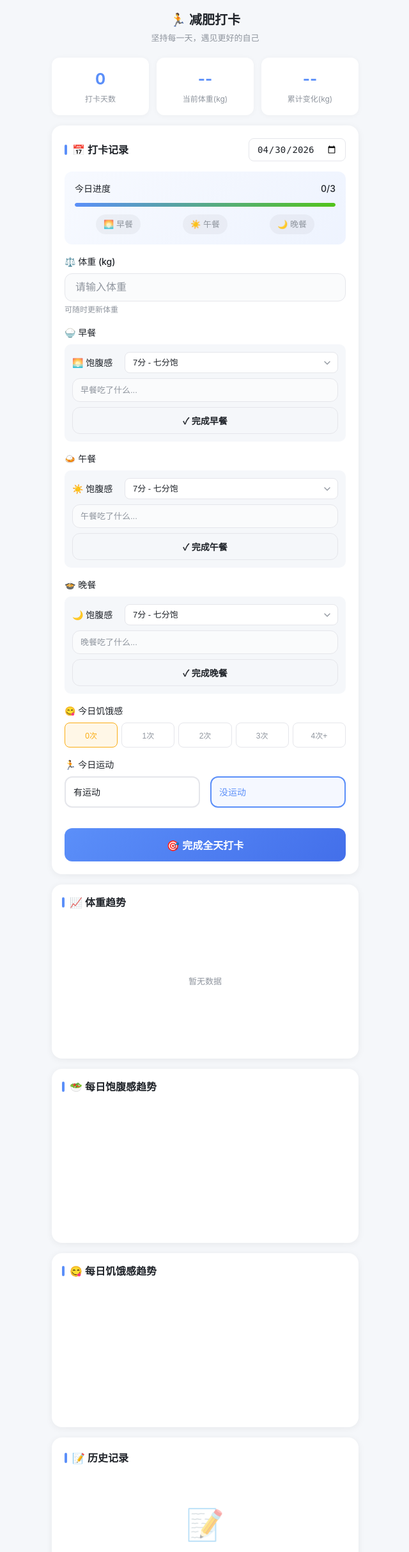
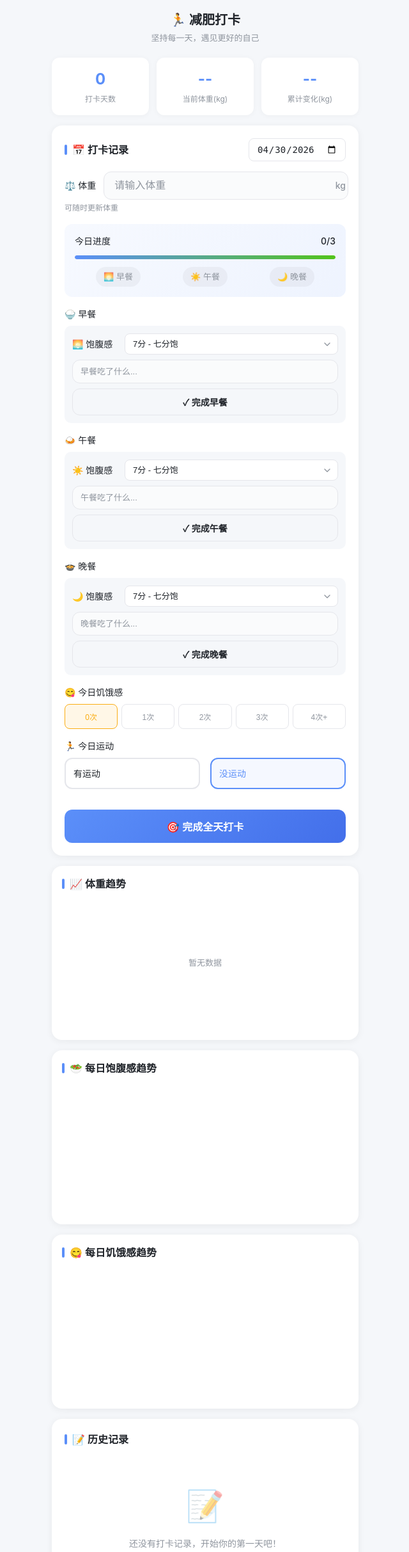
Before and after one commit to yuanjinchao/diet_tracker, a Flask app: page / in a window 1280 px wide. Shown: the top 2425 px of the page at 64% size, without its empty margins (319-959 px from the left). Run offline with Flask 3, Linux system fonts and the light colour scheme; data that the repository does not hold is empty; a map, chart or similar area stays blank.

Commit message:
v1.6.0: 优化体重输入框布局，调整图表高度一致

```diff
--- a/static/css/style.css
+++ b/static/css/style.css
@@ -230,7 +230,7 @@ textarea.form-control {
     height: 200px;
 }
 
-#weightChart, #fullnessChart {
+#weightChart, #fullnessChart, #hungerChart {
     width: 100% !important;
     height: 100% !important;
 }
@@ -689,6 +689,34 @@ textarea.form-control {
     transition: width 0.3s ease;
 }
 
+.weight-input-row {
+    display: flex;
+    align-items: center;
+    gap: 12px;
+}
+
+.weight-input-row label {
+    margin-bottom: 0;
+    font-size: 14px;
+    font-weight: 500;
+    color: var(--text-primary);
+    white-space: nowrap;
+}
+
+.weight-input {
+    flex: 1;
+    padding-right: 40px;
+}
+
+.weight-unit {
+    font-size: 14px;
+    color: var(--text-secondary);
+    font-weight: 500;
+    margin-left: -32px;
+    z-index: 1;
+    position: relative;
+}
+
 .calorie-result {
     margin-top: 16px;
     padding: 16px;
--- a/templates/index.html
+++ b/templates/index.html
@@ -37,6 +37,15 @@
                 </div>
             </div>
 
+            <div class="form-group">
+                <div class="weight-input-row">
+                    <label for="weight">⚖️ 体重</label>
+                    <input type="number" id="weight" class="form-control weight-input" step="0.1" placeholder="请输入体重">
+                    <span class="weight-unit">kg</span>
+                </div>
+                <small class="form-hint">可随时更新体重</small>
+            </div>
+
             <div class="progress-section">
                 <div class="progress-header">
                     <span>今日进度</span>
@@ -53,12 +62,6 @@
             </div>
 
             <form id="recordForm">
-                <div class="form-group">
-                    <label for="weight">⚖️ 体重 (kg)</label>
-                    <input type="number" id="weight" class="form-control" step="0.1" placeholder="请输入体重">
-                    <small class="form-hint">可随时更新体重</small>
-                </div>
-
                 <div class="form-group">
                     <label>🍚 早餐</label>
                     <div class="meal-section">
@@ -735,7 +738,7 @@
                     : null;
 
                 return {
-                    date: r.date,
+                    date: r.date.slice(0, 10),
                     fullness: avgFullness ? parseFloat(avgFullness) : null
                 };
             }).filter(function(t) {
@@ -748,16 +751,18 @@
             }
 
             var ctx = canvas.getContext('2d');
+
+            canvas.width = canvas.offsetWidth * window.devicePixelRatio;
+            canvas.height = canvas.offsetHeight * window.devicePixelRatio;
+            ctx.scale(window.devicePixelRatio, window.devicePixelRatio);
+
             var width = canvas.offsetWidth;
-            var height = 180;
-            canvas.width = width;
-            canvas.height = height;
+            var height = canvas.offsetHeight;
+            var padding = { top: 20, right: 15, bottom: 35, left: 40 };
+            var chartWidth = width - padding.left - padding.right;
+            var chartHeight = height - padding.top - padding.bottom;
 
             ctx.clearRect(0, 0, width, height);
-
-            var padding = { top: 25, right: 20, bottom: 30, left: 45 };
-            var chartWidth = width - padding.left - padding.right;
-            var chartHeight = height - padding.top - padding.bottom;
 
             var allFullness = trend.map(function(t) { return t.fullness; });
             var minFullness = allFullness.length > 0 ? Math.min.apply(Math, allFullness) - 1 : 0;
@@ -837,7 +842,7 @@
 
             var trend = records.map(function(r) {
                 return {
-                    date: r.date,
+                    date: r.date.slice(0, 10),
                     hunger: r.hunger && r.hunger.times !== undefined ? r.hunger.times : 0
                 };
             }).filter(function(t) {
@@ -850,16 +855,18 @@
             }
 
             var ctx = canvas.getContext('2d');
+
+            canvas.width = canvas.offsetWidth * window.devicePixelRatio;
+            canvas.height = canvas.offsetHeight * window.devicePixelRatio;
+            ctx.scale(window.devicePixelRatio, window.devicePixelRatio);
+
             var width = canvas.offsetWidth;
-            var height = 180;
-            canvas.width = width;
-            canvas.height = height;
+            var height = canvas.offsetHeight;
+            var padding = { top: 20, right: 15, bottom: 35, left: 40 };
+            var chartWidth = width - padding.left - padding.right;
+            var chartHeight = height - padding.top - padding.bottom;
 
             ctx.clearRect(0, 0, width, height);
-
-            var padding = { top: 25, right: 20, bottom: 30, left: 45 };
-            var chartWidth = width - padding.left - padding.right;
-            var chartHeight = height - padding.top - padding.bottom;
 
             var allHunger = trend.map(function(t) { return t.hunger; });
             var maxHunger = allHunger.length > 0 ? Math.max.apply(Math, allHunger) + 1 : 5;
```
Also changed, not shown: 1 other file.
